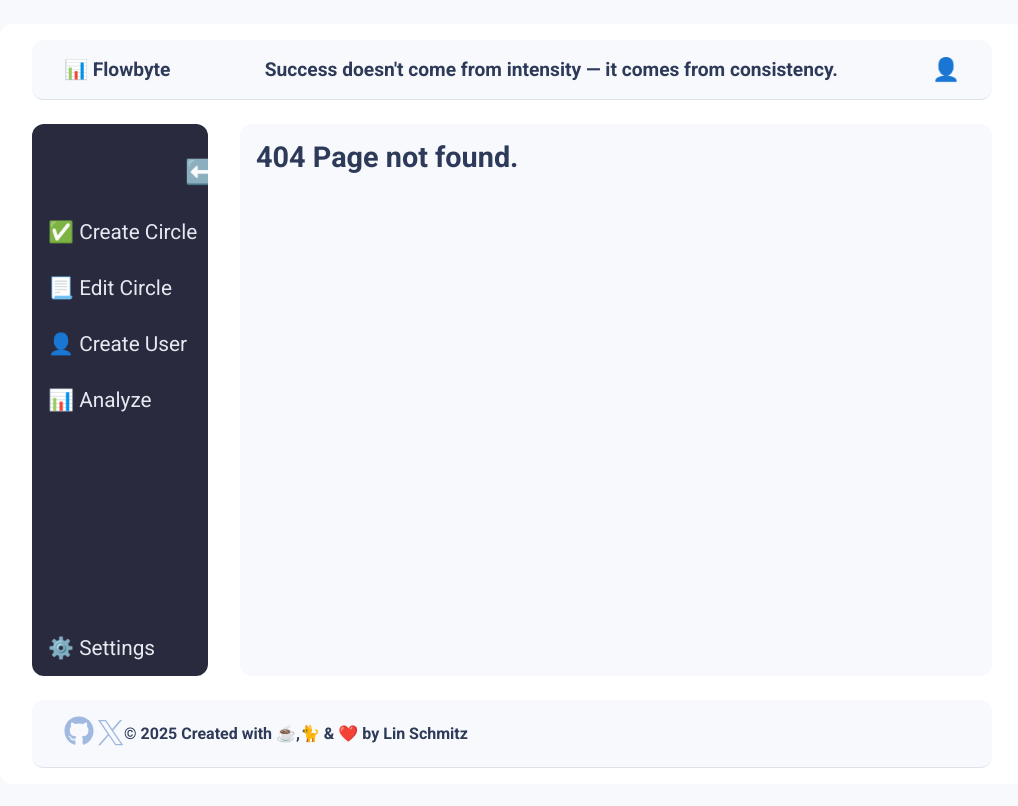
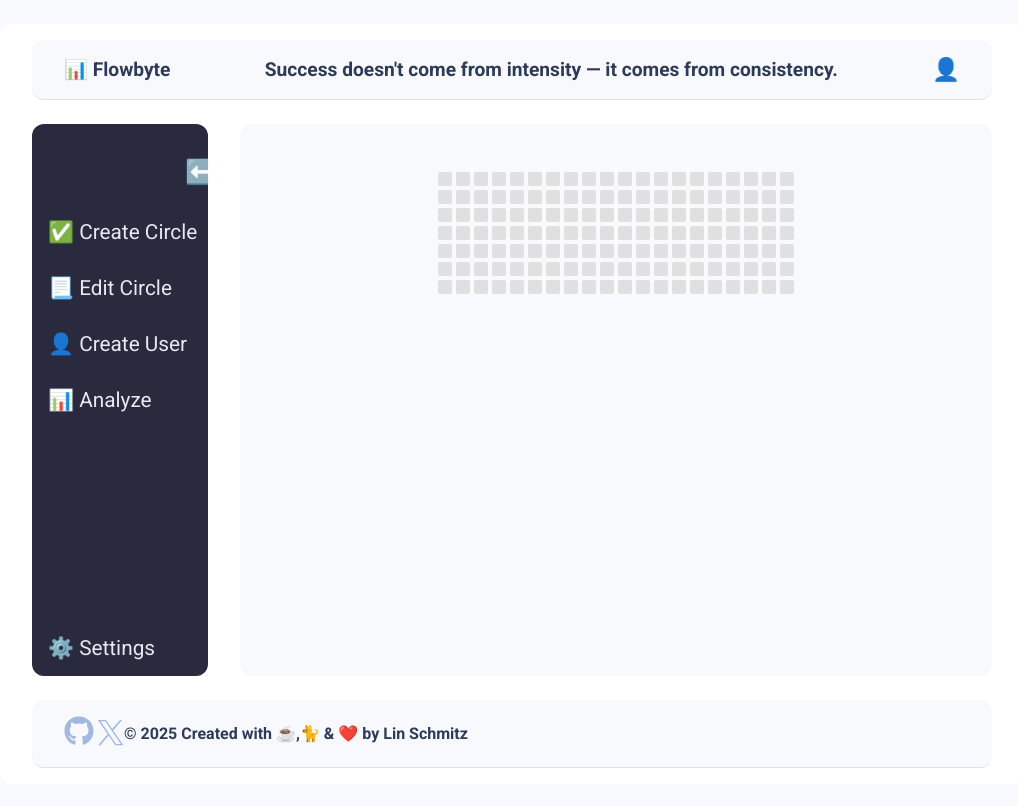
Before and after one commit to LinSchmitz/Flowbyte, a React (Vite) app: page /contribution in a window 1280 px wide. Shown: the whole page, without its empty margins (128-1146 px from the left). Built offline with nearby package versions, Linux system fonts and the light colour scheme.

Commit message:
added contribution

```diff
--- a/src/components/App.jsx
+++ b/src/components/App.jsx
@@ -5,6 +5,7 @@ import Footer from './Footer';
 import SideBar from './SideBar';
 import { BrowserRouter, Route, Routes } from 'react-router-dom';
 import CreateCircle from './CreateCircle';
+import ContributionGrid from './ContributionGrid';
 
 export default function App() {
   return (
@@ -18,9 +19,11 @@ export default function App() {
               <Route path="/" element={<Analyze />} />
               <Route path="/analyze" element={<Analyze />} />
               <Route path="/create-circle" element={<CreateCircle />} />
-              <Route path="/edit-circle" element={<EditCircle />} />
+              {/* <Route path="/edit-circle" element={<EditCircle />} /> */}
+              <Route path="/contribution" element={<ContributionGrid />} />
               <Route path="/create-user" element={<CreateUser />} />
               <Route path="/settings" element={<Settings />} />
+
               <Route path="*" element={<h2>404 Page not found.</h2>} />
             </Routes>
           </main>
--- /dev/null
+++ b/src/components/ContributionGrid.css
@@ -0,0 +1,26 @@
+.grid-wrapper {
+  display: flex;
+  flex-direction: column;
+  gap: 4px;
+  align-items: center;
+  justify-content: center;
+  margin-top: 2rem;
+}
+
+.grid-row {
+  display: flex;
+  gap: 4px;
+}
+
+.grid-cell {
+  width: 14px;
+  height: 14px;
+  background-color: #e0e0e0;
+  border-radius: 2px;
+  cursor: pointer;
+  transition: background-color 0.2s ease;
+}
+
+.grid-cell.active {
+  background-color: #2ecc71; /* Green like GitHub */
+}
--- /dev/null
+++ b/src/components/ContributionGrid.jsx
@@ -0,0 +1,37 @@
+import React, { useState } from 'react';
+import './ContributionGrid.css';
+
+const ContributionGrid = () => {
+  const rows = 7;
+  const cols = 20;
+  const [grid, setGrid] = useState(
+    Array(rows)
+      .fill()
+      .map(() => Array(cols).fill(false))
+  );
+
+  const toggleCell = (rowIndex, colIndex) => {
+    const newGrid = grid.map((row, r) =>
+      row.map((cell, c) => (r === rowIndex && c === colIndex ? !cell : cell))
+    );
+    setGrid(newGrid);
+  };
+
+  return (
+    <div className="grid-wrapper">
+      {grid.map((row, rowIndex) => (
+        <div className="grid-row" key={rowIndex}>
+          {row.map((cell, colIndex) => (
+            <div
+              key={colIndex}
+              className={`grid-cell ${cell ? 'active' : ''}`}
+              onClick={() => toggleCell(rowIndex, colIndex)}
+            />
+          ))}
+        </div>
+      ))}
+    </div>
+  );
+};
+
+export default ContributionGrid;
--- a/src/components/SideBar.jsx
+++ b/src/components/SideBar.jsx
@@ -45,7 +45,7 @@ export default function SideBar() {
           <Link to="/create-circle">✅ {isOpen && 'Create Circle'}</Link>
         </li>
         <li>
-          <Link to="/edit-circle">📃 {isOpen && 'Edit Circle'}</Link>
+          <Link to="/contribution">📃 {isOpen && 'Edit Circle'}</Link>
         </li>
         <li>
           <Link to="/create-user">👤 {isOpen && 'Create User'}</Link>
```
